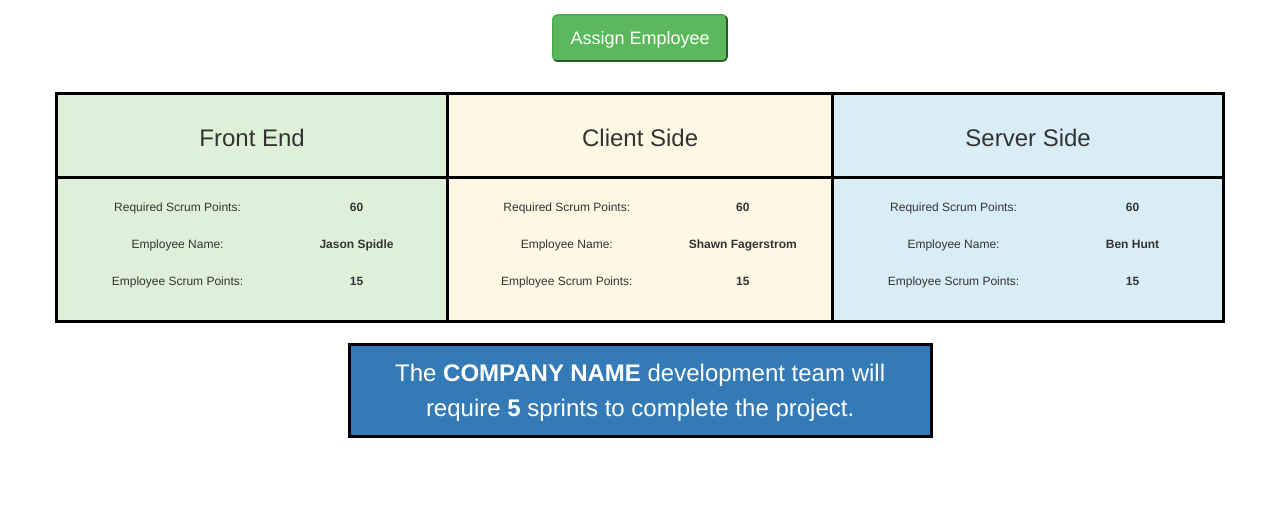
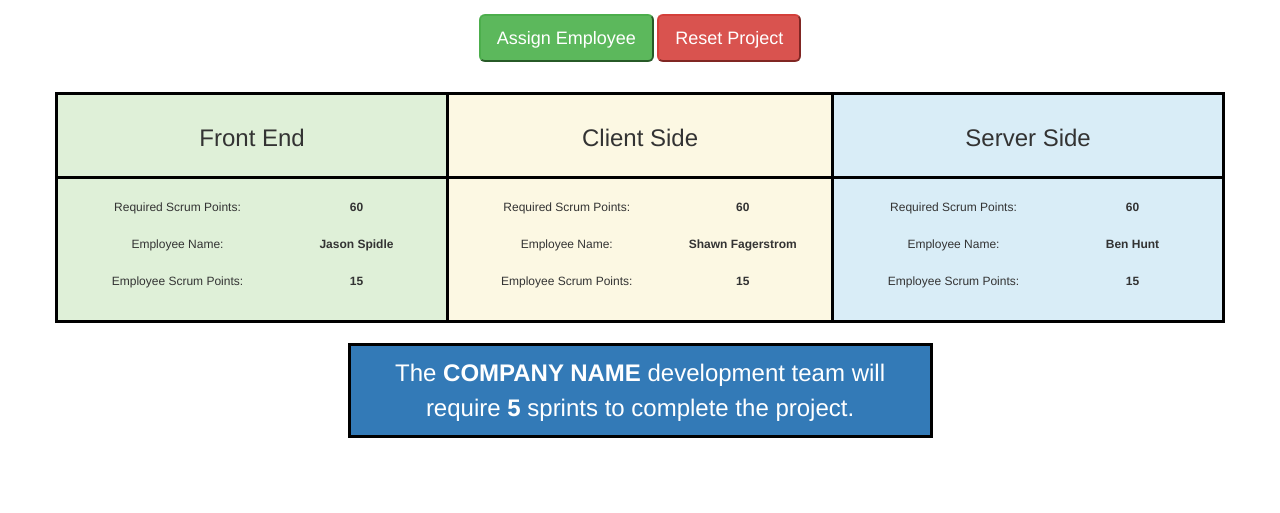
Before and after one commit to benhunt29/prime_project_management_tool, a plain HTML site: page index.html in a window 1280 px wide. Shown: the part 287-800 px from the top of the page. Drawn offline with nearby package versions, Linux system fonts and the light colour scheme.

Commit message:
Add reset button and wrap project section in DIV.

```diff
--- a/index.html
+++ b/index.html
@@ -19,16 +19,19 @@
         </div>
     </div>
 
+    <!-- DIV to wrap the entire project section -->
+    <div id="projSection">
+
     <!-- Company Section / Assign Employee -->
     <div class="row compSection">
         <div class="col-sm-offset-2 col-sm-8 text-center">
             <h2 id="compHeader" class="page-header">Company Name</h2>
 
-            <input type="button" id="assignEmp" class="btn-lg btn-success" value="Assign Employee" />
+            <input type="button" id="assignEmp" class="btn-lg btn-success" value="Assign Employee" /> <input type="button" id="reset" class="btn-lg btn-danger" value="Reset Project" />
         </div>
     </div>
 
-    <!-- Skill Boxes -->
+    <!-- Skill boxes section -->
     <div class="row skillsSection">
 
         <!-- Front End Box -->
@@ -103,6 +106,7 @@
             </div>
         </div>
 
+	<!-- Close skill boxes section -->
     </div>
 
 	<!-- Sprints section -->
@@ -113,6 +117,11 @@
             </summary>
         </div>
     </div>
+
+	<!-- Close project section DIV -->
+    </div>
+
+<!-- Close container DIV -->
 </div>
 
 </body>
```
